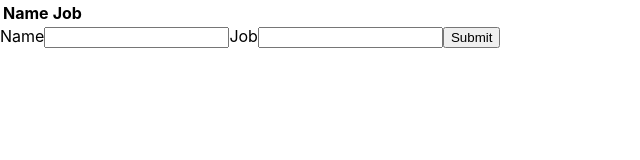
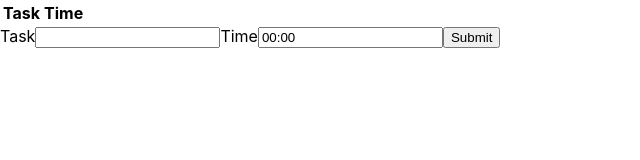
Before and after one commit to bigJohanna/task-master-react, a React (Create React App) app: page / in a window 1280 px wide. Shown: the top 160 px of the page, without its empty margins (0-640 px from the left). Built offline with nearby package versions, Linux system fonts and the light colour scheme; the HTML template or start-up script is replaced by a standard one.

Commit message:
refactored from name, job to task, time. Added timer with no functions

```diff
--- a/src/Form.js
+++ b/src/Form.js
@@ -1,8 +1,8 @@
 import React, {Component} from 'react'
 class Form extends Component {
     initialState = {
-        name: '',
-        job: '',
+        task: '',
+        time: '00:00',
     }
 
     state = this.initialState
@@ -16,24 +16,24 @@ class Form extends Component {
 
 
     render() {
-        const {name, job} = this.state;
+        const {task, time} = this.state;
 
         return (
             <form>
-                <label htmlFor="name">Name</label>
+                <label htmlFor="task">Task</label>
                 <input
                     type="text"
-                    name="name"
-                    id="name"
-                    value={name}
+                    name="task"
+                    id="task"
+                    value={task}
                     onChange={this.handleChange}/>
-                <label htmlFor="job">Job</label>
+                <label htmlFor="time">Time</label>
                 <input
                     type="text"
-                    name="job"
-                    id="job"
-                    value={job}
-                    onChange={this.handleChange}/>
+                    name="time"
+                    id="time"
+                    value={time}
+                    />
                 <input type="button" value="Submit" onClick={this.submitForm} />
             </form>
         );
--- a/src/Table.js
+++ b/src/Table.js
@@ -6,8 +6,8 @@ const TableHeader = () => {
     return (
         <thead>
         <tr>
-            <th>Name</th>
-            <th>Job</th>
+            <th>Task</th>
+            <th>Time</th>
         </tr>
         </thead>
     )
@@ -17,8 +17,8 @@ const TableBody = (props) => {
     const rows = props.characterData.map((row,index) => {
         return (
             <tr key={index}>
-                <td>{row.name}</td>
-                <td>{row.job}</td>
+                <td>{row.task}</td>
+                <td>{row.time}</td>
                 <td>
                     <button onClick={() => props.removeCharacter(index)}>Delete</button>
                 </td>
--- a/src/Timer.js
+++ b/src/Timer.js
@@ -1,17 +1,25 @@
-import React from 'react'
+import React, {Component} from 'react'
 
-const Timer = () => {
-    return(
+class Timer extends Component{
+    startTimer() {
+        console.log("start")
+    }
+    stopTimer() {
+        console.log("stop")
+    }
+    resetTimer() {
+        console.log("reset")
+    }
 
-        <tr>
-            <td>timer: "00:00"</td>
-            <td><button>start</button></td>
-            <td><button>stop</button></td>
-        </tr>
-            )
-
-};
-
-
+    render(){
+        return (
+            <tr>
+                <td>timer: </td>
+                <td><button>start</button></td>
+                <td><button>stop</button></td>
+            </tr>
+        )
+    }
+}
 
 export default Timer
```
